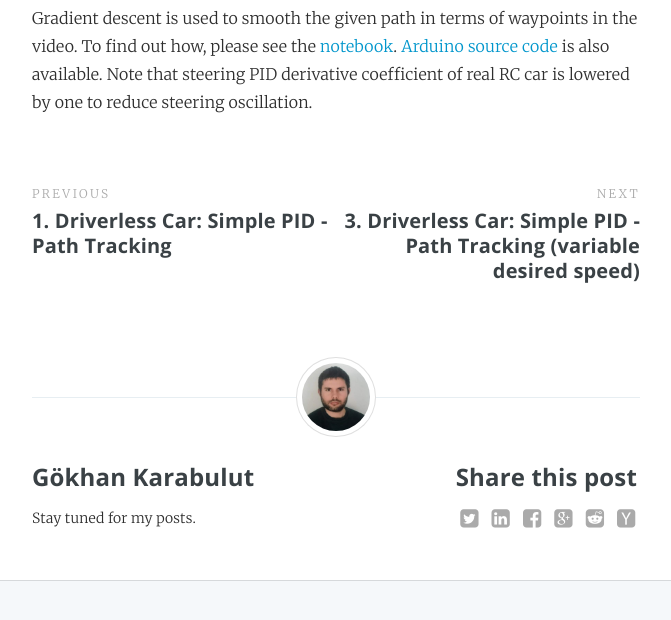
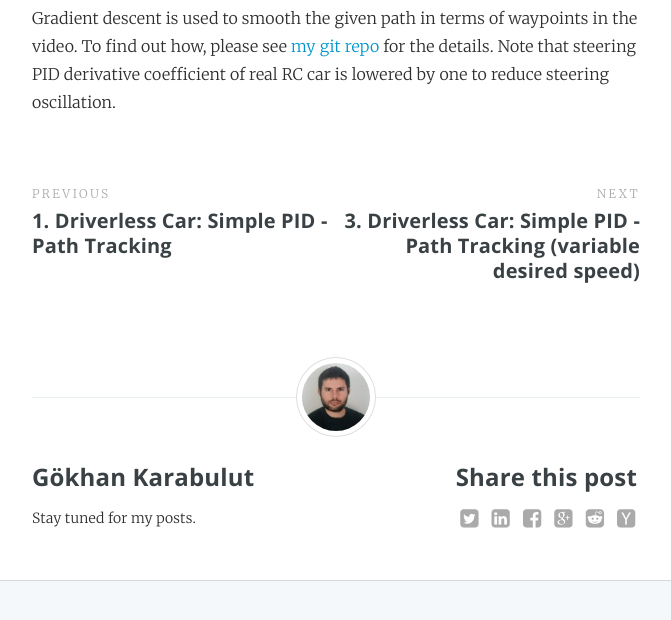
Before and after one commit to gokhanettin/gokhanettin.github.io, a Jekyll site: the page built from _posts/2016-07-12-2-driverless-car-simple-pid-path-tracking.md, in a window 1280 px wide and 900 px high, scrolled down 575 px, cut to the strip 252-872 px from the top of the window. Shown: the whole strip, without its empty margins (304-975 px from the left). Built offline with Jekyll 4.4.1, drawn with Linux system fonts in a browser that asks for light colours; comment, search, counter and statistics services are not loaded.

Commit message:
Remove note link

```diff
--- a/_posts/2016-07-12-2-driverless-car-simple-pid-path-tracking.md
+++ b/_posts/2016-07-12-2-driverless-car-simple-pid-path-tracking.md
@@ -16,9 +16,8 @@ position in the smoothed path with relative ease.
 <iframe width="560" height="315" src="https://www.youtube.com/embed/Y4gmFlt0NCU" frameborder="0" allowfullscreen></iframe>
 
 Gradient descent is used to smooth the given path in terms of waypoints in the
-video. To find out how, please see the [notebook][1]. [Arduino source code][2]
-is also available. Note that steering PID derivative coefficient of real RC car
+video. To find out how, please see [my git repo][2] for the details.
+Note that steering PID derivative coefficient of real RC car
 is lowered by one to reduce steering oscillation.
 
-[1]: https://github.com/gokhanettin/driverless-car-notes/tree/v0.1.1
-[2]: https://github.com/gokhanettin/driverless-car/tree/v0.1.1
+[2]: https://github.com/gokhanettin/driverless-car
```
Also changed, not shown: _posts/2016-07-11-1-driverless-car-simple-pid-path-tracking.md (+2 -5 lines), _posts/2016-07-23-3-driverless-car-simple-pid-path-tracking.md (+2 -4 lines).
